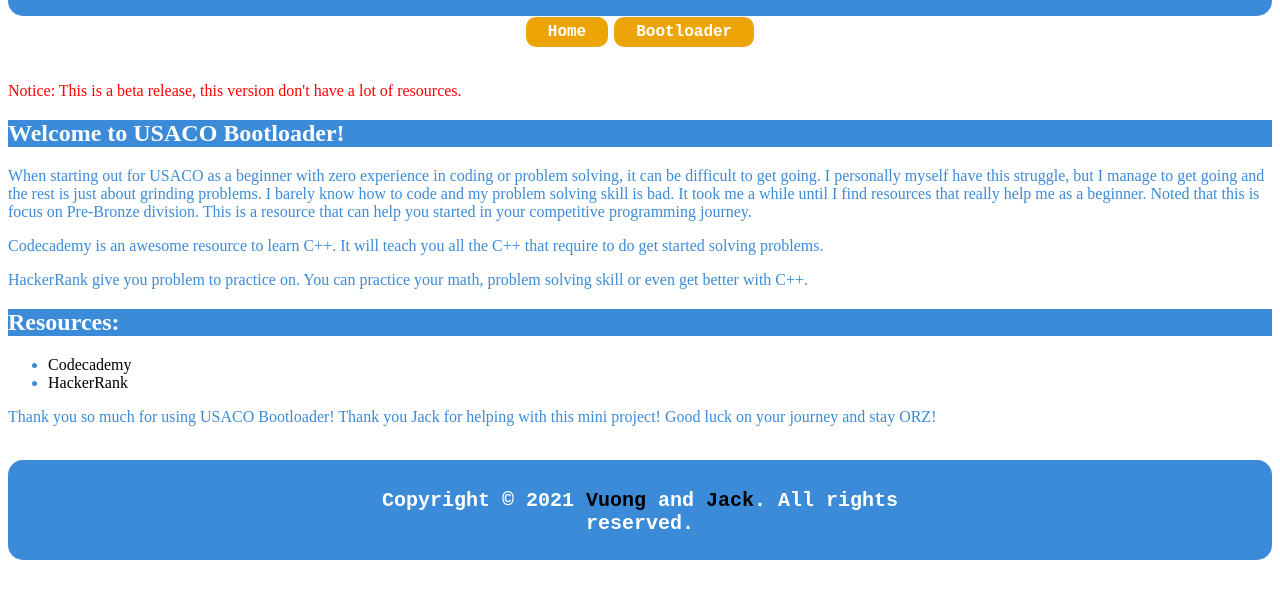
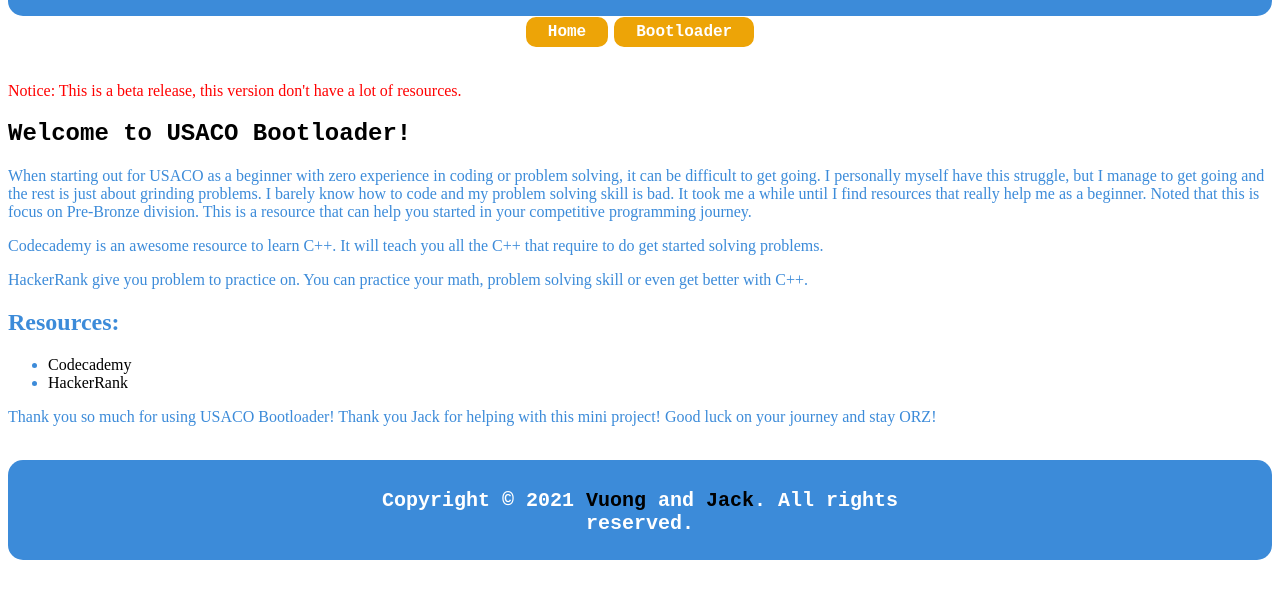
Before and after one commit to Dang-The-Vuong/USACO-Bootloader, a plain HTML site: page src/index.html in a window 1280 px wide. Shown: the part 92-690 px from the top of the page. Drawn offline with Linux system fonts and the light colour scheme; a script that the page names is missing.

Commit message:
Update the font for heading 1 styles
+font
+color

```diff
--- a/src/styles.css
+++ b/src/styles.css
@@ -4,6 +4,11 @@
 body {
   color: #3c8bd9;
 }
+
+h1 {
+  color: black;
+  font-family: "Courier New", monospace;
+};
 
 .Title {
   color: rgb(255, 255, 255);
```
